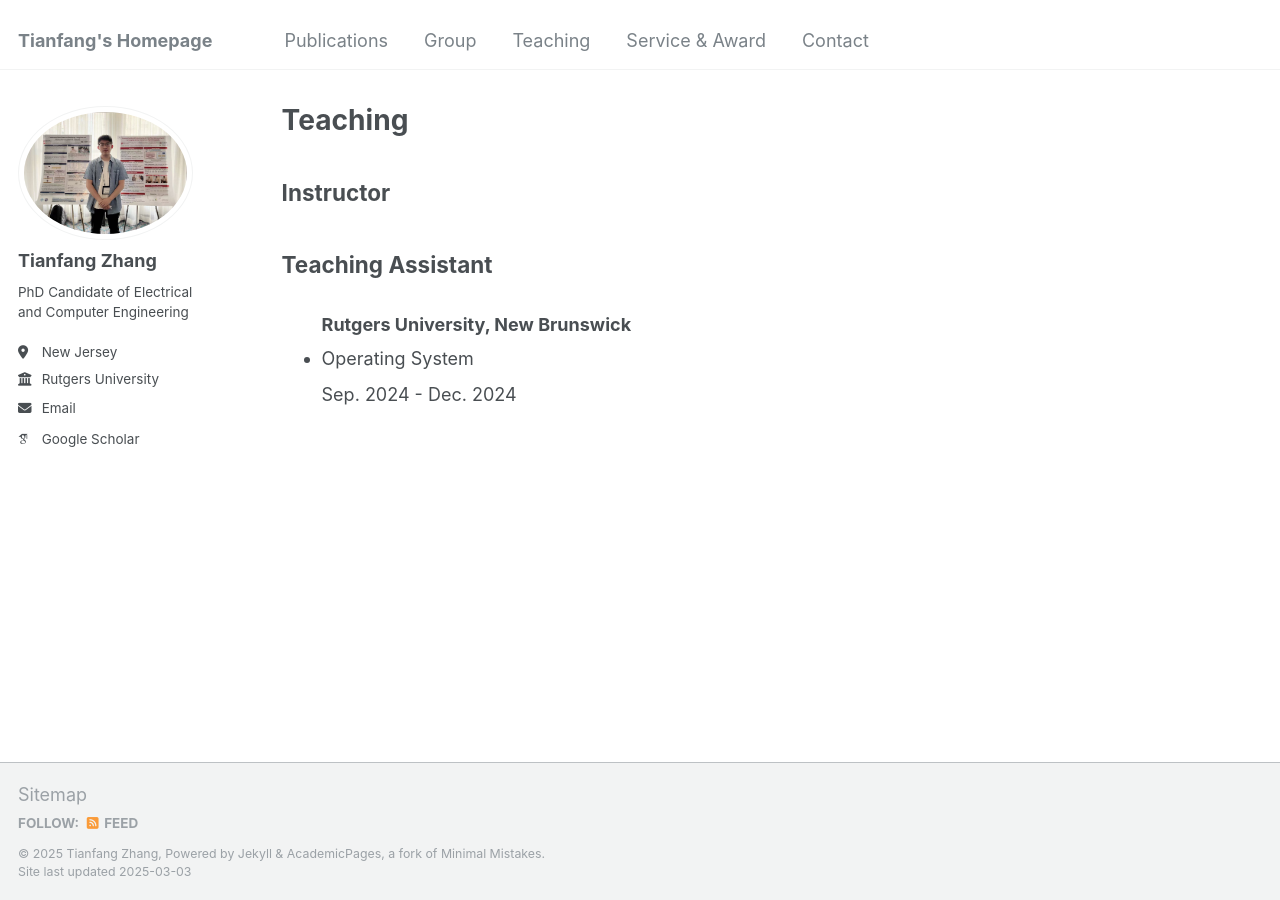
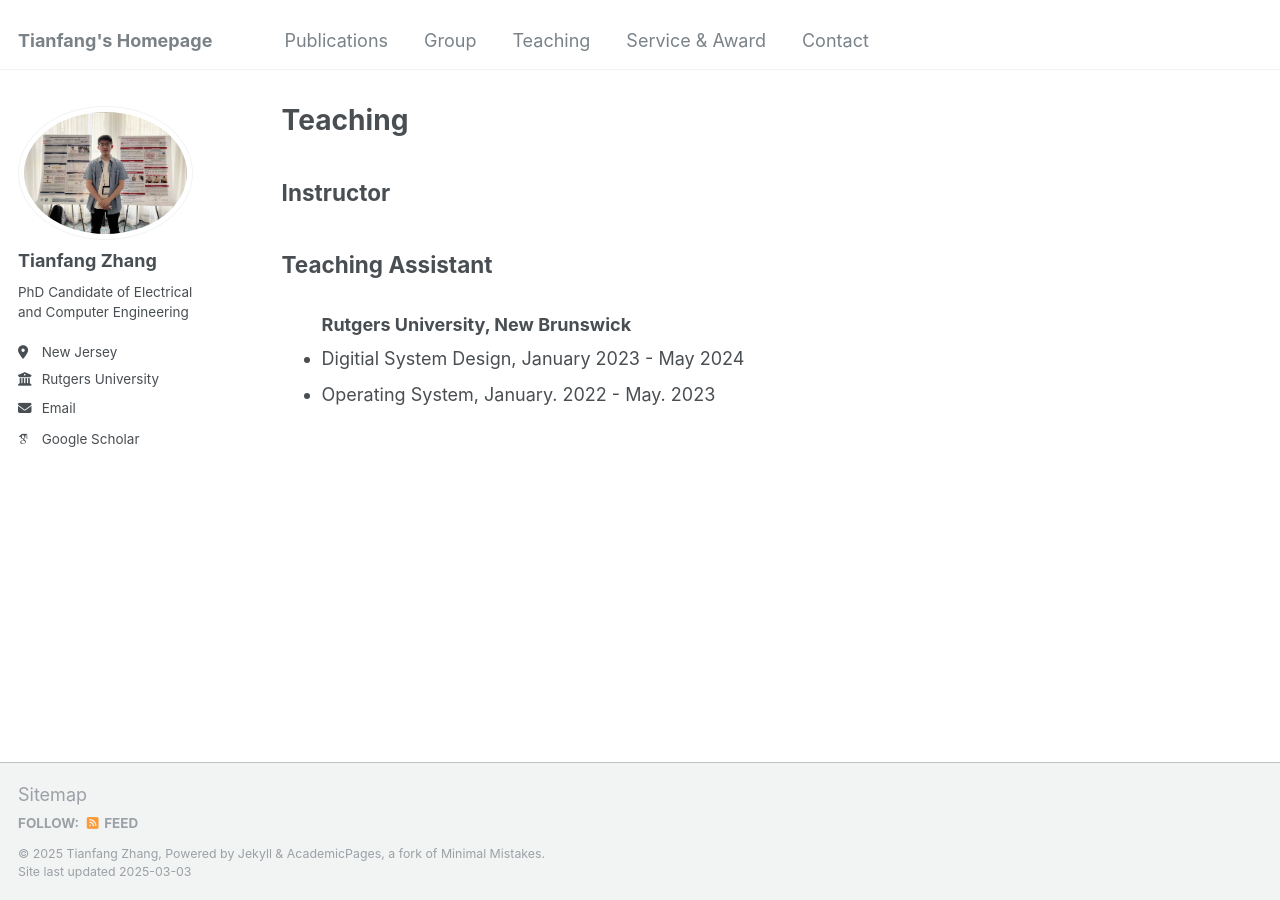
Before and after one commit to tianfang96/tianfang96.github.io, a Jekyll site: the page built from _pages/teaching.html, in a window 1280 px wide. Built offline with Jekyll 4.4.1, drawn with Linux system fonts in a browser that asks for light colours; some web fonts are replaced.

Commit message:
Update teaching.html

```diff
--- a/_pages/teaching.html
+++ b/_pages/teaching.html
@@ -11,5 +11,6 @@ author_profile: true
 <h2 class="section-header"><strong>Teaching Assistant</strong></h2>
 <ul class="teaching-list">
     <h3>Rutgers University, New Brunswick</h3>
-    <li class="course">Operating System</li> <span>Sep. 2024 - Dec. 2024</span>
+    <li class="course">Digitial System Design, January 2023 - May 2024</li>
+    <li class="course">Operating System, January. 2022 - May. 2023</li>
 </ul>
```
